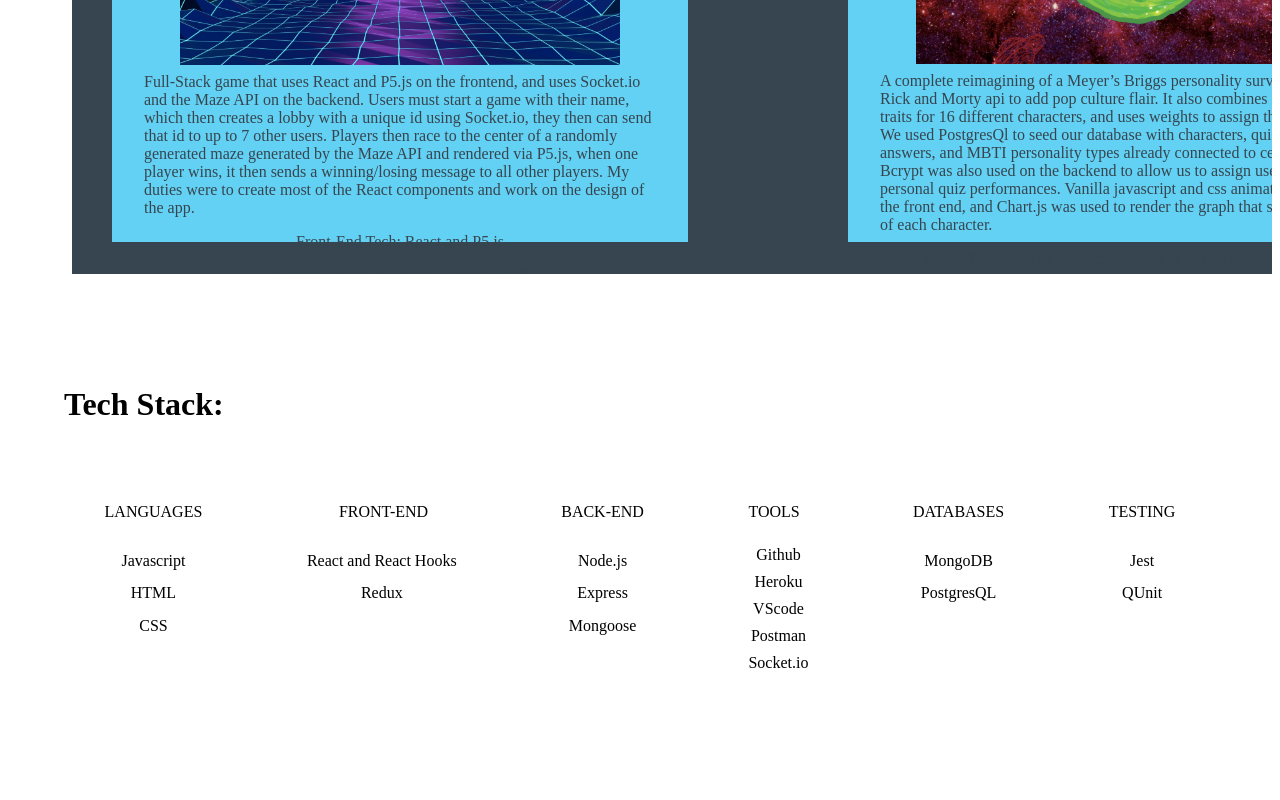
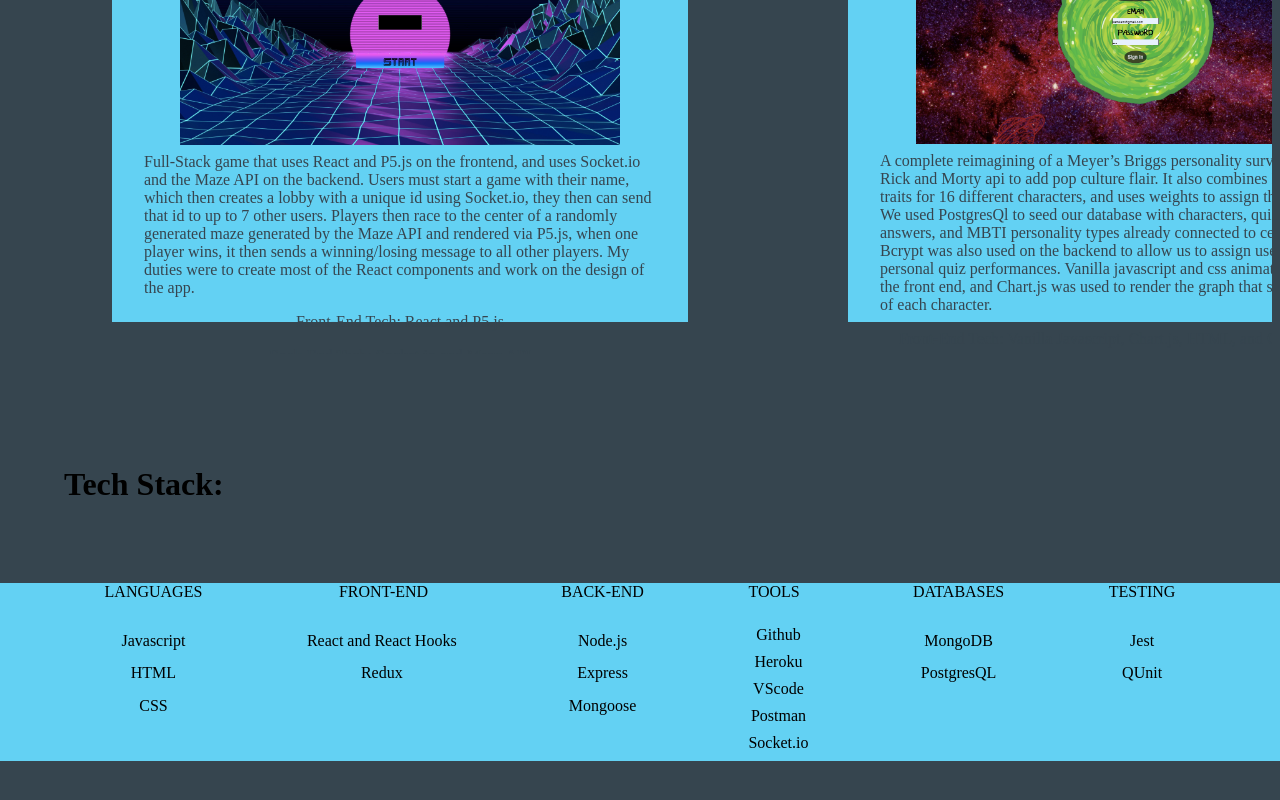
Before and after one commit to kgali21/kam-portfolio, a React app: page / in a window 1280 px wide. Shown: the part 1016-1816 px from the top of the page. Before the commit the page ends 1777 px from the top, so only its background shows below. Built offline with nearby package versions, Linux system fonts and the light colour scheme.

Commit message:
changed body background to gray, trying out color scheme

```diff
--- a/src/components/App.css
+++ b/src/components/App.css
@@ -2,3 +2,7 @@
     box-sizing: border-box;
     margin: 0;
 }
+
+body {
+    background-color: #36454f;
+}
--- a/src/components/Header.css
+++ b/src/components/Header.css
@@ -8,10 +8,10 @@
   flex-direction: column;
   align-items: center;
   justify-content: center;
-  background-color: #36454f;
   width: 100%;
   height: 16vh;
   color: #66dbffee;
+  margin-top: 5em;
 }
 
 .Headers {
--- a/src/components/techStack/TechStack.css
+++ b/src/components/techStack/TechStack.css
@@ -6,6 +6,7 @@
     display: flex;
     justify-content: space-evenly;
     margin: 5em 0 5em 0;
+    background-color: #66dbffee;
 }
 
 .Lang {
```
